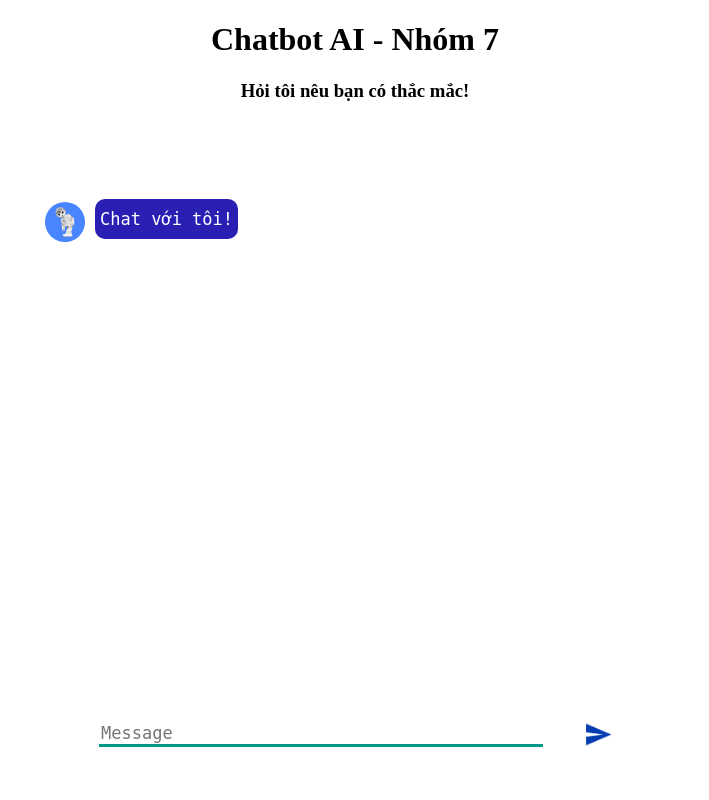
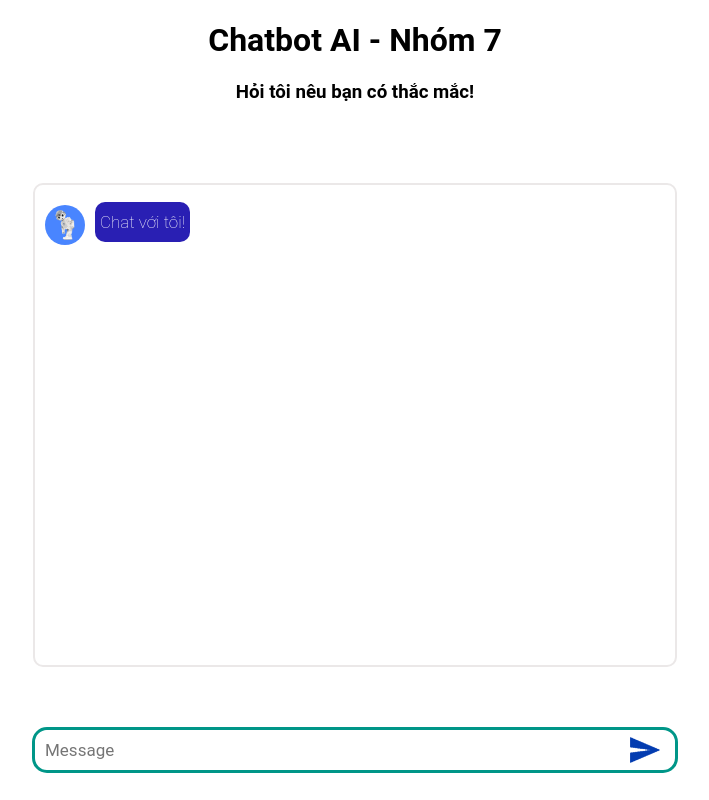
Before and after one commit to kiemluc01/ChatBot, a Python web app: template templates/index.html in a window 1280 px wide. Shown: the whole page, without its empty margins (285-994 px from the left). Run offline with Jinja, Linux system fonts and the light colour scheme; the template is opened without the code that fills it, so the values that code supplies are empty; some libraries are stand-ins or nearby versions; some web fonts are replaced.

Commit message:
kiemluc font lại giao diện

```diff
--- a/static/css/main.css
+++ b/static/css/main.css
@@ -1,7 +1,100 @@
 body {
     padding: 0%;
     margin: 0%;
+    font-family: roboto;
 }
+
+@font-face {
+    font-family: roboto;
+    src: url("/static/font/Roboto/Roboto-Bold.ttf");
+}
+
+
+/* header */
+
+ul {
+    font-family: roboto;
+    padding: 0%;
+    margin: 0%;
+}
+
+#header {
+    display: flex;
+    justify-content: space-between;
+    /* background-color: #C4C4C4; */
+}
+
+li {
+    list-style-type: none;
+}
+
+.logo img {
+    height: 50px;
+    width: 50px;
+    border-radius: 50%/50%;
+    float: left;
+}
+
+.menu {
+    margin-right: 30px;
+    position: relative;
+}
+
+.menu div {
+    display: flex;
+    justify-content: space-between;
+}
+
+.menu div div {
+    display: flex;
+}
+
+.menu div div img {
+    height: 30px;
+    width: 30px;
+    border-radius: 50%/50%;
+}
+
+div h3 {
+    line-height: 40px;
+}
+
+li h1 {
+    float: right;
+    line-height: 40px;
+}
+
+.submenu {
+    position: fixed;
+    top: 60px;
+    right: 30px;
+    display: none;
+    background-color: #C4C4C4;
+    border-radius: 10px/10px;
+}
+
+.menu:hover .submenu {
+    display: block;
+}
+
+.submenu li {
+    color: #FFF;
+    padding: 10px;
+    font-weight: bold;
+    max-width: 200px;
+}
+
+li span {
+    line-height: 20px;
+}
+
+.submenu li:hover {
+    background-color: #918f8f;
+    border-radius: 10px/10px;
+}
+
+
+/* Chatbot container */
 
 img {
     width: 40px;
@@ -19,6 +112,21 @@ img {
     height: 60vh;
     overflow-y: auto;
     padding: 0%;
+    border: #ebe8e8 2px solid;
+    border-radius: 10px/10px;
+}
+
+
+/* scrollbar */
+
+#chatbox::-webkit-scrollbar {
+    width: 6px;
+    background-color: rgb(240, 240, 240);
+    /* border-radius: 2px/2px; */
+}
+
+#chatbox::-webkit-scrollbar-thumb {
+    background-color: #c6c9c6;
 }
 
 .botText_container,
@@ -49,7 +157,7 @@ img {
     padding: 5px;
     font-size: 17px;
     line-height: 30px;
-    font-family: monospace;
+    font-family: roboto;
 }
 
 .botText {
@@ -60,31 +168,40 @@ img {
     padding: 5px;
     font-size: 17px;
     line-height: 30px;
-    font-family: monospace;
+    font-family: roboto;
 }
 
 #userInput {
     margin-left: auto;
     margin-right: auto;
-    width: 40%;
+    width: 50%;
     margin-top: 60px;
-    border-radius: 5%/5%;
+    border-radius: 15px/15px;
+    border: 3px solid #009688;
 }
 
 #textInput {
-    width: 86%;
+    width: 80%;
+    height: 30px;
     border: none;
-    border-bottom: 3px solid #009688;
-    font-family: monospace;
+    font-family: roboto;
     font-size: 17px;
+    padding: 5px;
+    padding-left: 10px;
+    border-radius: 15px/15px;
 }
 
 #buttonInput {
-    margin-left: 2%;
-    width: 25px;
-    height: 25px;
+    margin-right: 1.5%;
+    width: 30px;
+    height: 30px;
     line-height: 20px;
-    font-family: monospace;
+    font-family: roboto;
     font-size: 17px;
     float: right;
+    padding: 5px;
 }
+
+#textInput:focus {
+    outline-width: 0;
+}
```
